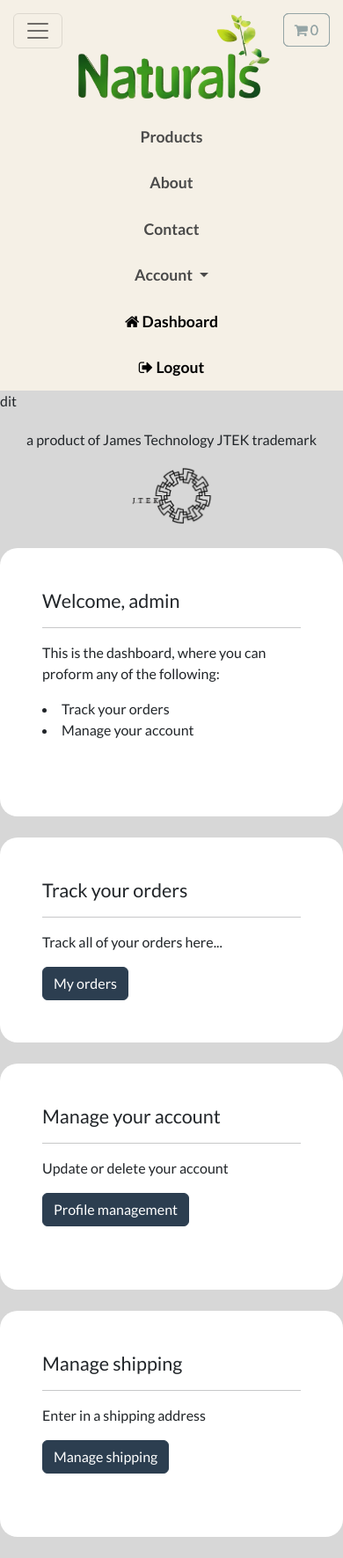
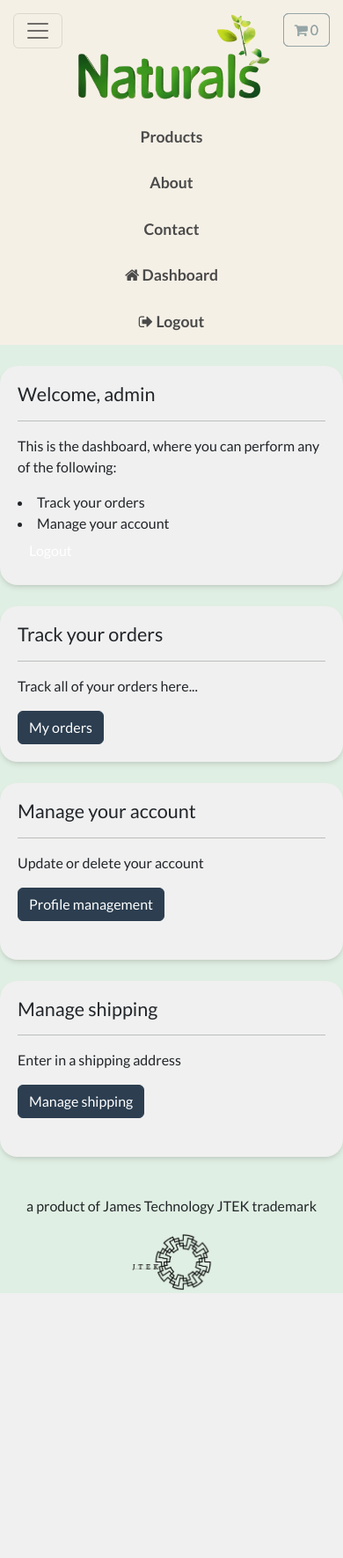
Before and after one commit to washedupjames/hair, a Django app: page /account/dashboard in a window 390 px wide, after a click that opens the changed part. Shown: the whole page at 88% size. After the commit the page ends 1470 px from the top, so only its background shows below. Run offline with Django 5.2, Linux system fonts and the light colour scheme; a user stored in the database is signed in; some libraries are stand-ins or nearby versions.

Commit message:
Beta v3.1

```diff
--- a/account/templates/account/dashboard.html
+++ b/account/templates/account/dashboard.html
@@ -1,4 +1,4 @@
-{% include "store/base.html" %}
+{% extends "store/base.html" %}
 
 {% load static %}
 
@@ -6,100 +6,50 @@
 
 {% block content %}
 
-<style>
+<body>
 
-
-    body{
-
-        background-color: rgb(215, 215, 215);
-    }
-
-
-</style>
-
-
-<body>
 
 
     <br>
 
-    <div class="container bg-white shadow-md p-5 form-layout">
-
+    <div class="container form-layout">
         <h4> Welcome, {{user}} </h4>
-
         <hr>
-
-        <p>This is the dashboard, where you can proform any of the following:</p>
-
+        <p>This is the dashboard, where you can perform any of the following:</p>
         <li> Track your orders </li>
         <li> Manage your account </li>
-
-
-
-
-
-
-
-
-
-
         <a class="btn btn-alert navbar-btn text-white" type="button"  href="{% url 'user-logout' %}"> Logout </a>
-
     </div>
 
     <br>
 
-    <div class="container bg-white shadow-md p-5 form-layout">
-
+    <div class="container form-layout">
         <h4> Track your orders </h4>
         <hr>
         <p> Track all of your orders here... </p>
-
-
         <a class="btn btn-primary navbar-btn text-white" type="button"  href="{% url 'track-orders' %}"> My orders </a>
-
-
-
     </div>
 
     <br>
 
-    <div class="container bg-white shadow-md p-5 form-layout">
-
+    <div class="container form-layout">
         <h4> Manage your account </h4>
         <hr>
         <p> Update or delete your account </p>
-
-
         <a class="btn btn-primary navbar-btn text-white" type="button"  href="{% url 'profile-management' %}"> Profile management </a>
-
         <br><br>
-
-
-
-
     </div>
 
     <br>
 
-
-    <div class="container bg-white shadow-md p-5 form-layout">
-
+    <div class="container form-layout">
         <h4> Manage shipping </h4>
         <hr>
         <p> Enter in a shipping address </p>
-
-
         <a class="btn btn-primary navbar-btn text-white" type="button"  href="{% url 'manage-shipping' %}"> Manage shipping </a>
-
         <br><br>
-
-
-
-
     </div>
 
     <br>
 
-
 {% endblock %}
--- a/static/css/styles.css
+++ b/static/css/styles.css
@@ -30,3 +30,16 @@
 
 
 /*Base*/
+
+
+
+/*form layouts*/
+
+
+
+
+.form-layout {
+    background-color: rgb(240,240,240) !important; /* Light Gray for all containers */
+    padding: 20px; /* Equivalent to p-5 in Bootstrap */
+    box-shadow: 0 4px 6px -1px rgba(0, 0, 0, 0.1), 0 2px 4px -1px rgba(0, 0, 0, 0.06); /* Equivalent to shadow-md in Tailwind */
+}
--- a/store/templates/store/base.html
+++ b/store/templates/store/base.html
@@ -123,6 +123,26 @@
                 margin-right: auto;
                 display: block;
             }
+
+            /* Uniform style for mobile dropdown items */
+            .navbar-nav.d-lg-none .nav-item a,
+            .navbar-nav.d-lg-none .nav-item .btn {
+                color: #4a4a4a !important; /* Match 'Login' and 'Register' color */
+                font-weight: 600 !important; /* Match 'Login' and 'Register' font weight */
+                font-size: 1.1rem !important; /* Match 'Login' and 'Register' font size */
+                text-decoration: none !important;
+                background-color: transparent !important;
+                border: none !important;
+                padding: 0.5rem 1rem !important; /* Match 'Login' and 'Register' padding */
+                margin: 0 5px !important;
+                display: block !important; /* Ensure block display for consistency */
+                transition: all 0.3s ease !important;
+            }
+            .navbar-nav.d-lg-none .nav-item a:hover,
+            .navbar-nav.d-lg-none .nav-item .btn:hover {
+                color: #7a5230 !important; /* Match hover color */
+                transform: scale(1.05) !important; /* Match hover effect */
+            }
         }
 
         @media (min-width: 992px) {
@@ -186,10 +206,6 @@
 
             .navbar-nav:not(.center-nav) {
                 display: none;
-            }
-
-            .desktop-only {
-                display: inline-block;
             }
 
             .navbar-brand img {
@@ -266,28 +282,6 @@
             <li class="nav-item">
                 <a href="#">Contact</a>
             </li>
-            <!-- Account is only for desktop -->
-            <li class="nav-item dropdown desktop-only">
-                <a class="dropdown-toggle" href="#" id="accountDropdown" role="button" data-bs-toggle="dropdown" aria-expanded="false">
-                    Account
-                </a>
-                <ul class="dropdown-menu" aria-labelledby="accountDropdown">
-                    {% if user.is_authenticated %}
-                        <li>
-                            <a class="dropdown-item" href="{% url 'user-logout' %}">
-                                <i class="fa fa-sign-out" aria-hidden="true"></i> Logout
-                            </a>
-                        </li>
-                    {% else %}
-                        <li>
-                            <a class="dropdown-item" href="{% url 'my-login' %}">Login</a>
-                        </li>
-                        <li>
-                            <a class="dropdown-item" href="{% url 'register' %}">Register</a>
-                        </li>
-                    {% endif %}
-                </ul>
-            </li>
         </ul>
 
         <!-- Mobile navigation -->
@@ -305,10 +299,10 @@
                 </li>
             {% else %}
                 <li class="nav-item">
-                    <a class="navbar-btn text-black" type="button" href="{% url 'my-login' %}"> Login </a>
+                    <a class="navbar-btn text-black" type="button" href="{% url 'my-login' %}">Login</a>
                 </li>
                 <li class="nav-item">
-                    <a class="navbar-btn text-black" type="button" href="{% url 'register' %}"> Register </a>
+                    <a class="navbar-btn text-black" type="button" href="{% url 'register' %}">Register</a>
                 </li>
             {% endif %}
         </ul>
@@ -357,6 +351,79 @@
     {% block content %}
         <div>dit</div>
     {% endblock %}
+
+<script>
+    document.addEventListener('DOMContentLoaded', function() {
+        if (window.innerWidth >= 992) { // Desktop width
+            var desktopNav = document.querySelector('.navbar-nav.center-nav');
+            if (desktopNav) {
+                var accountItem = document.createElement('li');
+                accountItem.className = 'nav-item dropdown';
+                accountItem.innerHTML = `
+                    <a class="dropdown-toggle" href="#" id="accountDropdown" role="button" data-bs-toggle="dropdown" aria-expanded="false">
+                        Account
+                    </a>
+                    <ul class="dropdown-menu" aria-labelledby="accountDropdown">
+                        {% if user.is_authenticated %}
+                            <li>
+                                <a class="dropdown-item" href="{% url 'user-logout' %}">
+                                    <i class="fa fa-sign-out" aria-hidden="true"></i> Logout
+                                </a>
+                            </li>
+                        {% else %}
+                            <li>
+                                <a class="dropdown-item" href="{% url 'my-login' %}">Login</a>
+                            </li>
+                            <li>
+                                <a class="dropdown-item" href="{% url 'register' %}">Register</a>
+                            </li>
+                        {% endif %}
+                    </ul>
+                `;
+                desktopNav.appendChild(accountItem);
+            }
+        }
+
+        // Recheck on window resize to add/remove "Account"
+        window.addEventListener('resize', function() {
+            var accountItem = document.querySelector('.navbar-nav.center-nav .dropdown');
+            if (window.innerWidth >= 992 && !accountItem) {
+                // Add Account if it's not there and screen is desktop
+                var desktopNav = document.querySelector('.navbar-nav.center-nav');
+                if (desktopNav) {
+                    var newAccountItem = document.createElement('li');
+                    newAccountItem.className = 'nav-item dropdown';
+                    newAccountItem.innerHTML = `
+                        <a class="dropdown-toggle" href="#" id="accountDropdown" role="button" data-bs-toggle="dropdown" aria-expanded="false">
+                            Account
+                        </a>
+                        <ul class="dropdown-menu" aria-labelledby="accountDropdown">
+                            {% if user.is_authenticated %}
+                                <li>
+                                    <a class="dropdown-item" href="{% url 'user-logout' %}">
+                                        <i class="fa fa-sign-out" aria-hidden="true"></i> Logout
+                                    </a>
+                                </li>
+                            {% else %}
+                                <li>
+                                    <a class="dropdown-item" href="{% url 'my-login' %}">Login</a>
+                                </li>
+                                <li>
+                                    <a class="dropdown-item" href="{% url 'register' %}">Register</a>
+                                </li>
+                            {% endif %}
+                        </ul>
+                    `;
+                    desktopNav.appendChild(newAccountItem);
+                }
+            } else if (window.innerWidth < 992 && accountItem) {
+                // Remove Account if screen is mobile
+                accountItem.remove();
+            }
+        });
+    });
+</script>
+
 </body>
 
 <!-- Footer content -->
```
Also changed, not shown: ecommerce/settings.py (+2 -49 lines), db.sqlite3, ecommerce/db.sqlite3 (added).
